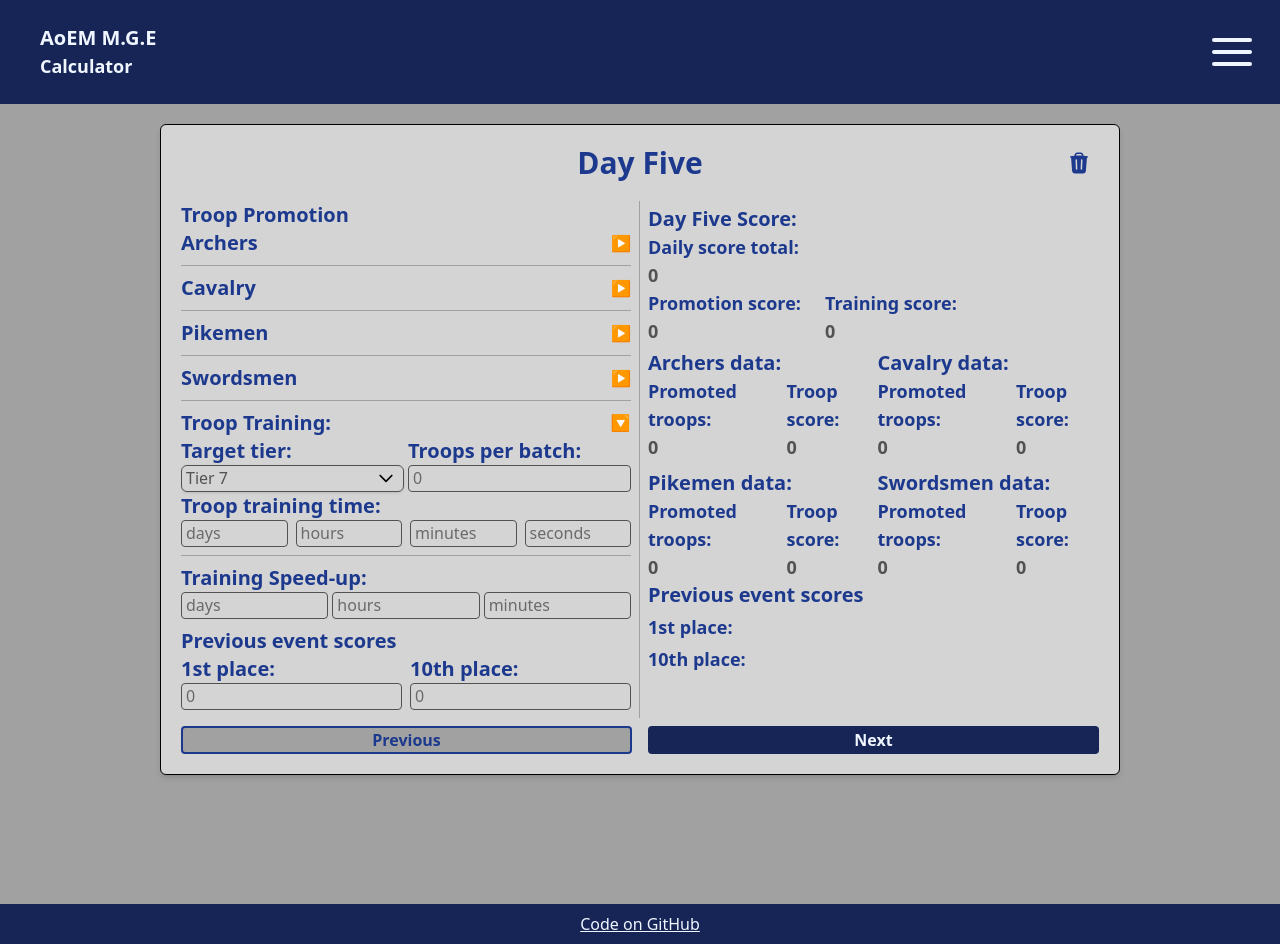
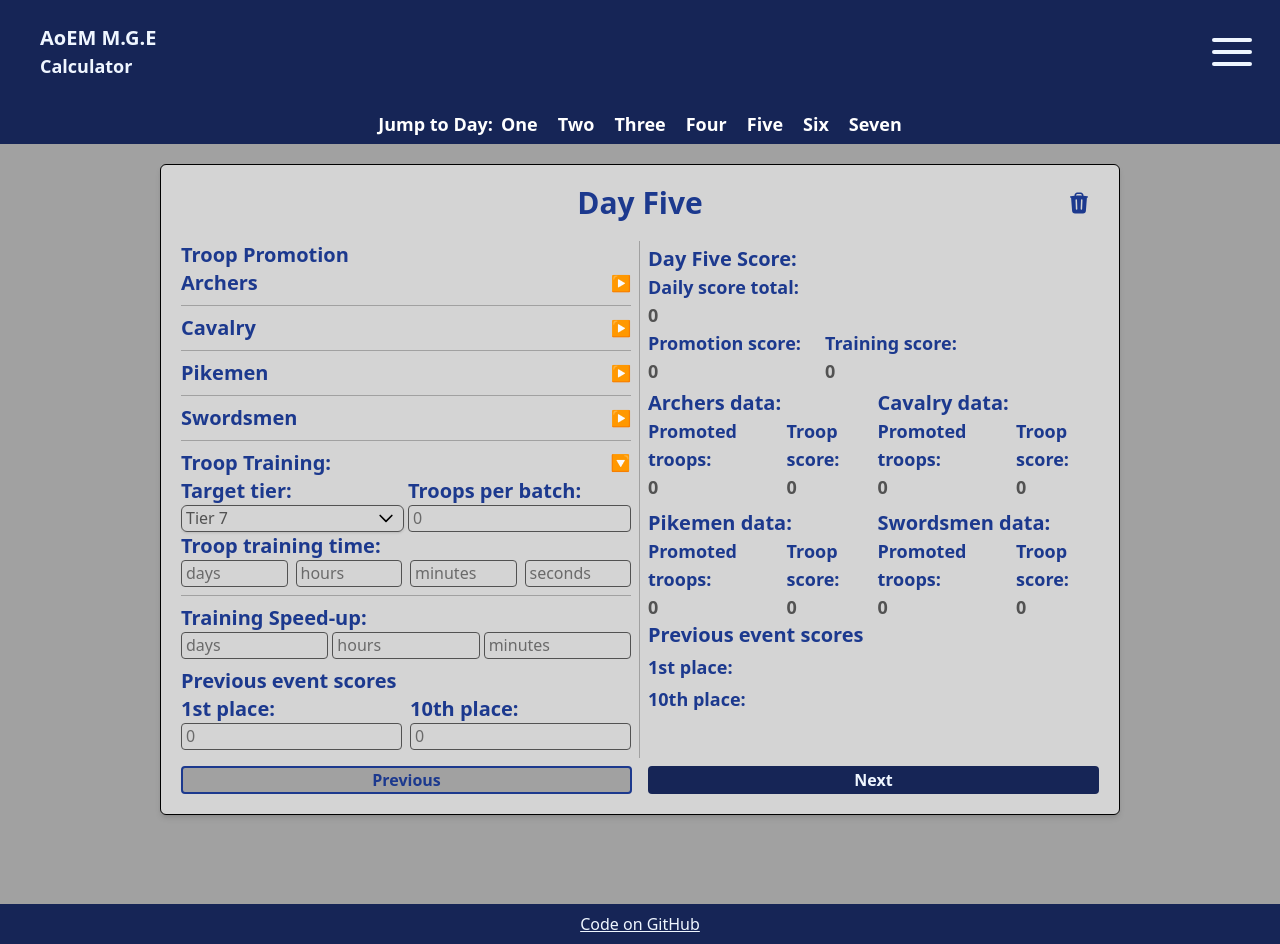
Before and after one commit to haggqvist459/AOEM_MGE, a React (Vite) app: page / in a window 1280 px wide. Built offline with nearby package versions, Linux system fonts and the light colour scheme.

Commit message:
vertical menu  added

```diff
--- a/src/components/DayContainer.jsx
+++ b/src/components/DayContainer.jsx
@@ -2,7 +2,7 @@ import React from 'react'
 
 const DayContainer = ({ children, className }) => {
   return (
-    <section className={`container bg-neutral-300 mx-auto lg:w-3/4 w-11/12 pt-5 border shadow-md rounded-md ${className}`}>
+    <section className={`container bg-neutral-300 mx-auto lg:w-3/4 w-11/12 pt-5 mt-5 border shadow-md rounded-md ${className}`}>
       <div className='px-5'>
         {children}
       </div>
--- a/src/components/days/DayThree.jsx
+++ b/src/components/days/DayThree.jsx
@@ -171,7 +171,7 @@ const DayThree = ({ activeDay, setActiveDay }) => {
               type='button'
               onClick={handleAddMarch}
               disabled={localState.marches.length >= 5}
-              className={'my-2 w-1/3 mx-auto px-4 rounded border-2 border-blue-950 font-semibold text-blue-50 bg-blue-950 hover:bg-blue-900 hover:border-blue-50 disabled:opacity-50 disabled:hover:border-none'}
+              className={'my-2 w-1/2 lg:w-1/3 mx-auto px-4 rounded border-2 border-blue-950 font-semibold text-blue-50 bg-blue-950 hover:bg-blue-900 hover:border-blue-50 disabled:opacity-50 disabled:hover:border-none'}
             >
               Add March
             </button>
--- a/src/components/form/PreviousEventScore.jsx
+++ b/src/components/form/PreviousEventScore.jsx
@@ -2,6 +2,7 @@ import React, { useState, useEffect } from 'react'
 import { useDispatch, useSelector } from 'react-redux'
 import { updateFieldDayOne, updateFieldDayTwo, updateFieldDayThree, updateFieldDayFour, updateFieldDayFive, updateFieldDaySix, updateFieldDaySeven } from '../../redux/slices'
 import { FormSubHeader, FormInput, FormWrapper } from '../form';
+import { DAY_KEYS } from '../../utils';
 
 const updateActions = {
   dayOne: updateFieldDayOne,
--- a/src/index.css
+++ b/src/index.css
@@ -17,7 +17,15 @@ input, select, textarea {
     -webkit-appearance: textfield;
     appearance: textfield;
   }
-
+  ::-webkit-scrollbar {
+    display: none; /* Hides scrollbar */
+  }
+  html, body {
+    scrollbar-width: none; /* Hides scrollbar */
+  }
+  html, body {
+    -ms-overflow-style: none; /* Hides scrollbar */
+  }
   .no-spinner::-webkit-inner-spin-button,
   .no-spinner::-webkit-outer-spin-button {
     -webkit-appearance: none;
--- a/src/layouts/MainLayout.jsx
+++ b/src/layouts/MainLayout.jsx
@@ -9,7 +9,7 @@ const MainLayout = () => {
   return (
     <div>
       <NavBar />
-      <div className='bg-neutral-400 min-h-screen flex flex-col py-5'>
+      <div className='bg-neutral-400 min-h-screen flex flex-col'>
         <Outlet />
       </div>
       <Footer />
--- a/src/pages/HomePage.jsx
+++ b/src/pages/HomePage.jsx
@@ -1,10 +1,16 @@
 import React, { useState, useEffect } from 'react'
+import { DAY_TITLES } from '../utils';
 import { DayOne, DayTwo, DayThree, DayFour, DayFive, DaySix, DaySeven } from '../components/days'
 
 const HomePage = () => {
 
   const [activeDay, setActiveDay] = useState(5);
 
+  const menuOptions = DAY_TITLES.map((title, index) => (
+    <button key={index} onClick={() => setActiveDay(index + 1)} className='text-white font-semibold text-lg'>
+      {title}
+    </button>
+  ))
 
   useEffect(() => {
     window.scrollTo({ top: 0, behavior: 'smooth' });
@@ -13,7 +19,7 @@ const HomePage = () => {
   const conditionalRenderedDay = () => {
     switch (activeDay) {
       case 1: return <DayOne activeDay={activeDay} setActiveDay={setActiveDay} />;
-      case 2: return <DayTwo  activeDay={activeDay} setActiveDay={setActiveDay}/>;
+      case 2: return <DayTwo activeDay={activeDay} setActiveDay={setActiveDay} />;
       case 3: return <DayThree activeDay={activeDay} setActiveDay={setActiveDay} />;
       case 4: return <DayFour activeDay={activeDay} setActiveDay={setActiveDay} />;
       case 5: return <DayFive activeDay={activeDay} setActiveDay={setActiveDay} />;
@@ -25,6 +31,12 @@ const HomePage = () => {
 
   return (
     <div>
+      <div className='w-full px-3 h-10 bg-blue-950 flex flex-row items-center justify-center gap-x-2'>
+        <p className='text-white font-semibold min-w-max text-lg'>Jump to Day: </p>
+        <div className='overflow-x-auto whitespace-nowrap scroll-smooth snap-x snap-mandatory gap-x-5 flex flex-row '>
+          {menuOptions}
+        </div>
+      </div>
       {conditionalRenderedDay()}
     </div>
   )
--- a/src/utils/constants.js
+++ b/src/utils/constants.js
@@ -38,8 +38,6 @@ export const NAVBAR_OPTIONS = {
 
 }
 
-
-
 export const DAY_KEYS = {
     DAY_ONE: 'dayOne',
     DAY_TWO: 'dayTwo',
@@ -49,6 +47,18 @@ export const DAY_KEYS = {
     DAY_SIX: 'daySix',
     DAY_SEVEN: 'daySeven'
 }
+
+export const DAY_TITLES = [
+    'One',
+    'Two',
+    'Three',
+    'Four',
+    'Five',
+    'Six',
+    'Seven'
+];
+
+
 
 export const TROOP_POWER_MULTIPLIER = {
     'Tier 7': 6,
```
Also changed, not shown: 1 other file (tests, documents, lock files or other folders).
